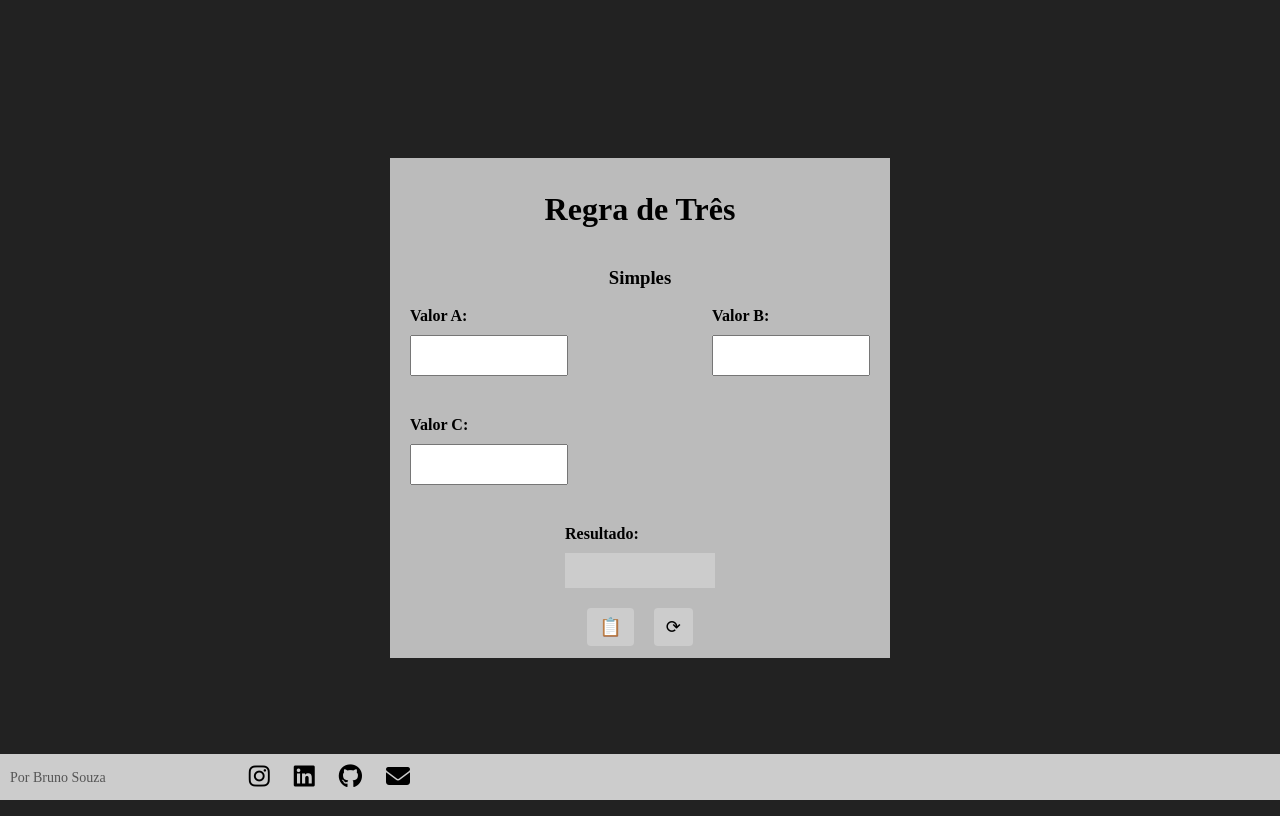
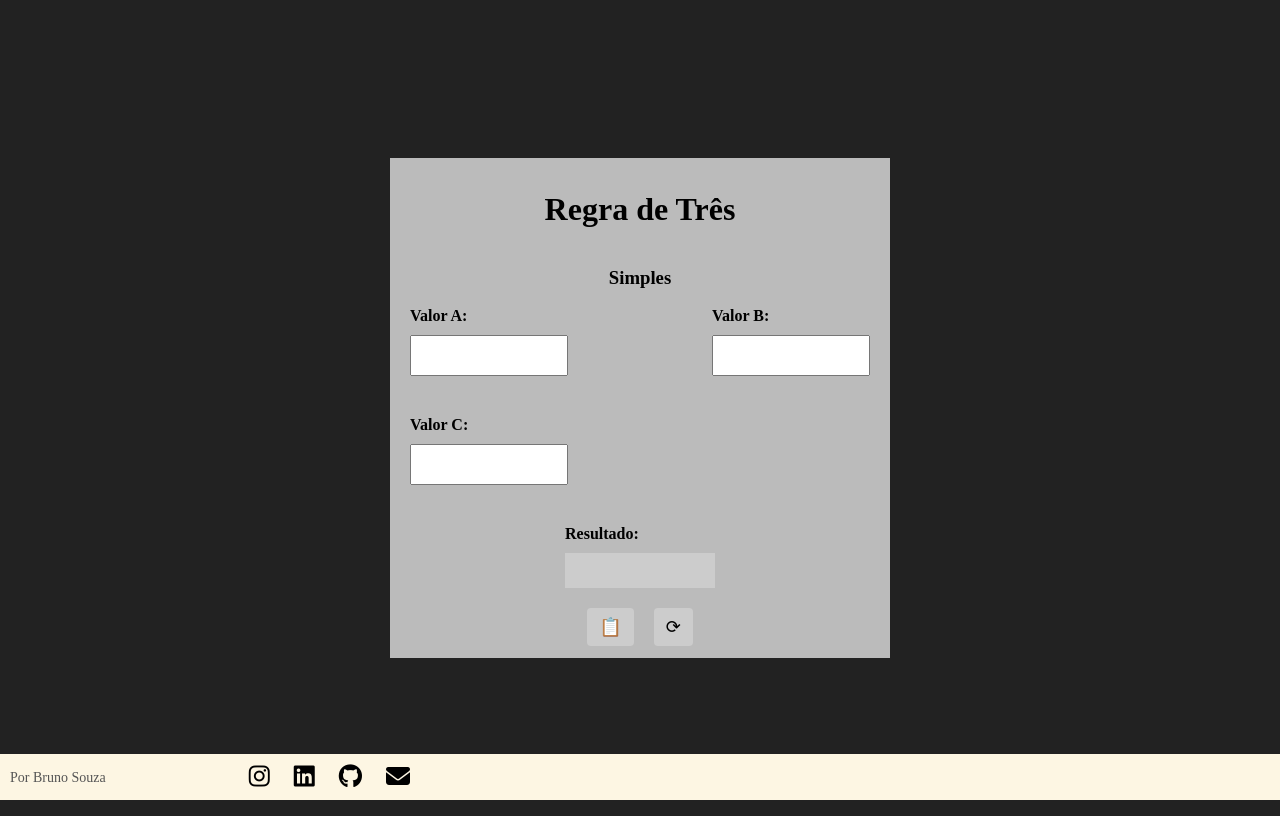
Before and after one commit to BrunoSouza88/Proportional-rule, a plain HTML site: page index.html in a window 1280 px wide. Drawn offline with Linux system fonts and the light colour scheme.

Commit message:
final commit

```diff
--- a/style.css
+++ b/style.css
@@ -135,7 +135,7 @@ footer {
   left: 0;
   bottom: 0;
   width: 100%;
-  background-color: #ccc;
+  background-color: #FDF6E3;
   display: flex;
   justify-content: center;
   align-items: center;
```
